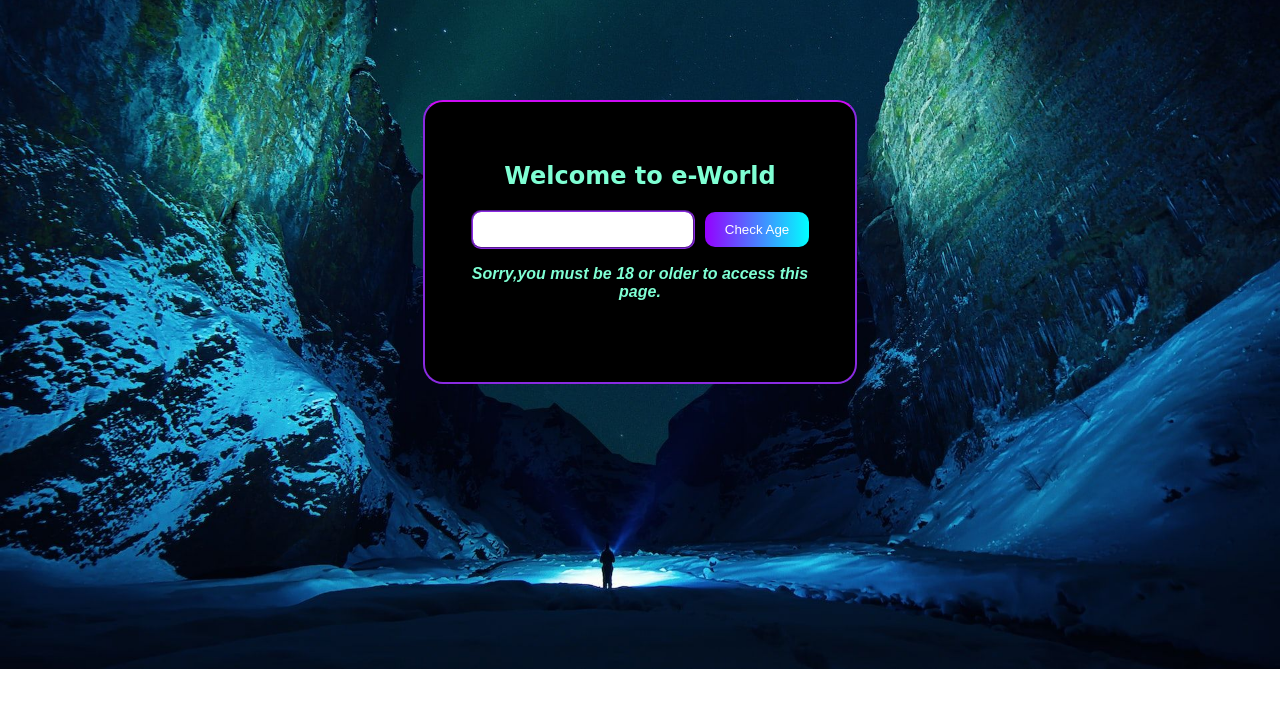
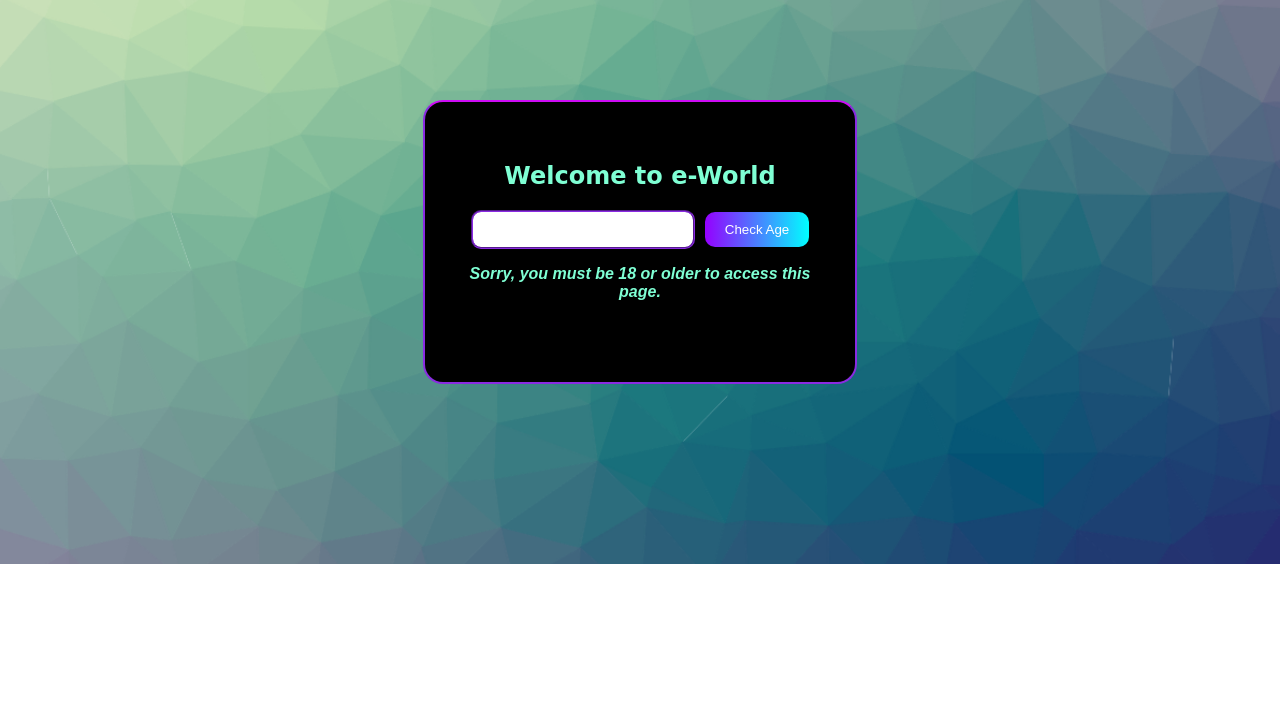
Before and after one commit to GokulV2795/JS-Projects, a plain HTML site: page Task-1/index.html in a window 1280 px wide. Both pictures are taken after a click on the button "Check Age". Drawn offline with Linux system fonts and the light colour scheme.

Commit message:
changes commited

```diff
--- a/Task-1/main.js
+++ b/Task-1/main.js
@@ -1,4 +1,4 @@
-document.querySelector('#runBtn').addEventListener('click',()=>{
+/*document.querySelector('#runBtn').addEventListener('click',()=>{
 
     let age = document.querySelector('#input').value
     if (age >= 18) {
@@ -6,4 +6,16 @@ document.querySelector('#runBtn').addEventListener('click',()=>{
         } else {
         document.querySelector("#result").innerHTML="Sorry,you must be 18 or older to access this page."
     }
-})
+})*/
+document.querySelector('#runBtn').addEventListener('click', () => {
+    let age = document.querySelector('#input').value;
+    const body = document.getElementById('body');
+
+    if (age >= 18) {
+        document.querySelector("#result").innerHTML = "Welcome! You are eligible to access this page.";
+        body.style.backgroundImage = "url('./back.jpg')"; // Set background for eligible age
+    } else {
+        document.querySelector("#result").innerHTML = "Sorry, you must be 18 or older to access this page.";
+        body.style.backgroundImage = "url('minor-background.jpg')"; // Set background for underage
+    }
+});
--- a/Task-1/style.css
+++ b/Task-1/style.css
@@ -1,5 +1,5 @@
 body {
-    background-image: url('./back.jpg'); /* Ensure the image file is in the correct path */
+    background-image: url('./lyMNAf.png'); /* Ensure the image file is in the correct path */
     background-size: cover;
     background-repeat: no-repeat;
     background-position: center;
```
